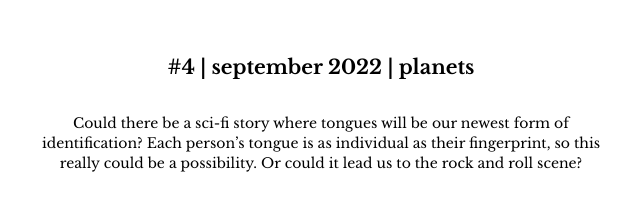
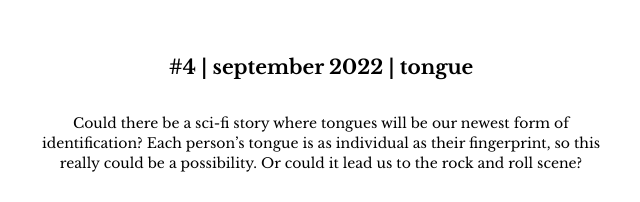
Before and after one commit to biancacheung/zineverschenken, a website built with Parcel: page src/index.html in a window 1280 px wide. Shown: the part 229-431 px from the top of the page, 319-959 px from the left. Built offline with nearby package versions, Linux system fonts and the light colour scheme.

Commit message:
title correction

```diff
--- a/src/index.html
+++ b/src/index.html
@@ -42,7 +42,7 @@
   </div>
   <div class="mx-auto px-8 md:w-1/2 m-14">
   <div class="text-center font-bold text-xl pb-8">
-     #4 | september 2022 | planets
+     #4 | september 2022 | tongue
   </div>
   <div class="text-center pb-8 text-sm">
     <p>Could there be a sci-fi story where tongues will be our newest form of identification? Each person’s tongue is as individual as their fingerprint, so this really could be a possibility.
```
